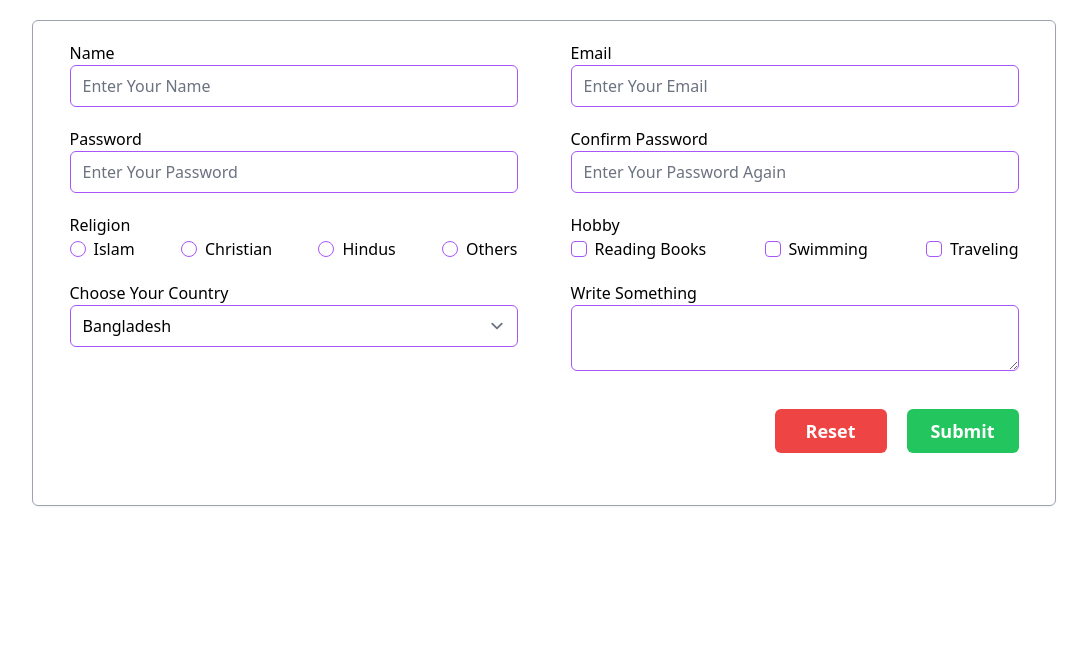
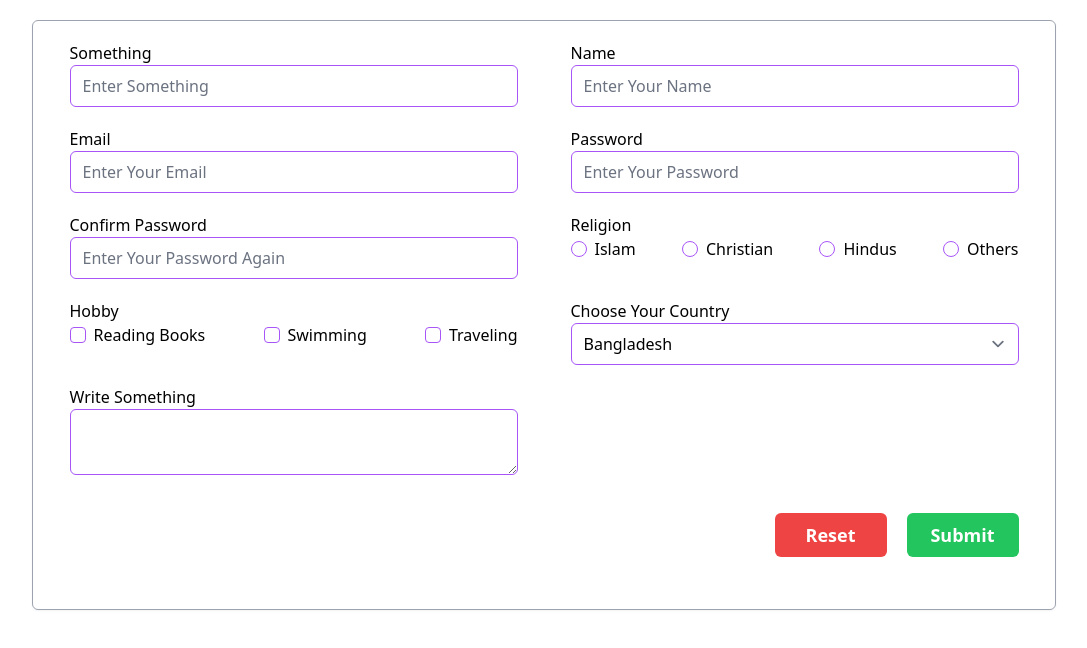
Before and after one commit to yasin2514/reusable-components, a React (Vite) app: page / in a window 1280 px wide. Shown: the top 648 px of the page, without its empty margins (96-1183 px from the left). Built offline with nearby package versions, Linux system fonts and the light colour scheme.

Commit message:
in normal form FormProvider added

```diff
--- /dev/null
+++ b/src/components/NormalForm/InputField.tsx
@@ -0,0 +1,28 @@
+import { useFormContext } from 'react-hook-form';
+
+const InputField = () => {
+   const {
+     register,
+     formState: { errors },
+   } = useFormContext();
+   return (
+     <div className=" w-full max-w-md">
+       <label htmlFor="something" className="block">
+         Something
+       </label>
+       <input
+         type="text"
+         id="something"
+         placeholder="Enter Something"
+         {...register("something")}
+       />
+       {errors.something && (
+         <span className="text-red-500 text-xs">
+           {errors?.something?.message}
+         </span>
+       )}
+     </div>
+   );
+};
+
+export default InputField;
--- a/src/components/NormalForm/NormalForm.tsx
+++ b/src/components/NormalForm/NormalForm.tsx
@@ -1,19 +1,22 @@
-import { FieldValues, useForm } from "react-hook-form";
+import { FieldValues, FormProvider, useForm } from "react-hook-form";
 import cn from "../../utils/cn";
 import Button from "../ui/Button";
 import { zodResolver } from "@hookform/resolvers/zod";
 import { SignUpSchema, TSignUpSchema } from "./validator";
+import InputField from "./InputField";
 
 const NormalForm = ({ double }: { double: boolean }) => {
+  const methods = useForm<TSignUpSchema>({
+    resolver: zodResolver(SignUpSchema),
+  });
+
   const {
     handleSubmit,
     register,
     reset,
     formState: { errors },
     watch,
-  } = useForm<TSignUpSchema>({
-    resolver: zodResolver(SignUpSchema),
-  });
+  } = methods;
 
   const onSubmit = (data: FieldValues) => {
     reset();
@@ -22,18 +25,24 @@ const NormalForm = ({ double }: { double: boolean }) => {
 
   console.log(watch("name"));
   return (
+    <FormProvider {...methods}>
       <form
         onSubmit={handleSubmit(onSubmit)}
-      className={cn("border border-gray-400 rounded-md shadow-sm p-5 mx-auto", {
+        className={cn(
+          "border border-gray-400 rounded-md shadow-sm p-5 mx-auto",
+          {
             "max-w-5xl": double,
             "max-w-lg ": !double,
-      })}
+          }
+        )}
       >
         <div
           className={cn("grid grid-cols-1 gap-5 justify-items-center", {
             "md:grid-cols-2": double,
           })}
         >
+          <InputField />
+          {/* name section */}
           <div className=" w-full max-w-md">
             <label htmlFor="name" className="block">
               Name
@@ -50,6 +59,7 @@ const NormalForm = ({ double }: { double: boolean }) => {
               </span>
             )}
           </div>
+          {/* email section */}
           <div className="w-full max-w-md">
             <label htmlFor="email" className="block">
               Email
@@ -66,6 +76,7 @@ const NormalForm = ({ double }: { double: boolean }) => {
               </span>
             )}
           </div>
+          {/*  password section */}
           <div className="w-full max-w-md">
             <label htmlFor="password" className="block">
               Password
@@ -82,6 +93,7 @@ const NormalForm = ({ double }: { double: boolean }) => {
               </span>
             )}
           </div>
+          {/* confirm password section */}
           <div className="w-full max-w-md">
             <label htmlFor="re-password" className="block">
               Confirm Password
@@ -245,6 +257,7 @@ const NormalForm = ({ double }: { double: boolean }) => {
           </div>
         </div>
       </form>
+    </FormProvider>
   );
 };
 
--- a/src/components/NormalForm/validator.ts
+++ b/src/components/NormalForm/validator.ts
@@ -2,6 +2,7 @@ import { z } from "zod";
 
 export const SignUpSchema = z
   .object({
+    something: z.string().optional(),
     name: z.string().min(1, { message: "Name is required" }),
     email: z.string().min(1, { message: "Email is required" }).email(),
     password: z
```
Lines whose indentation alone changed are shown as unchanged.
